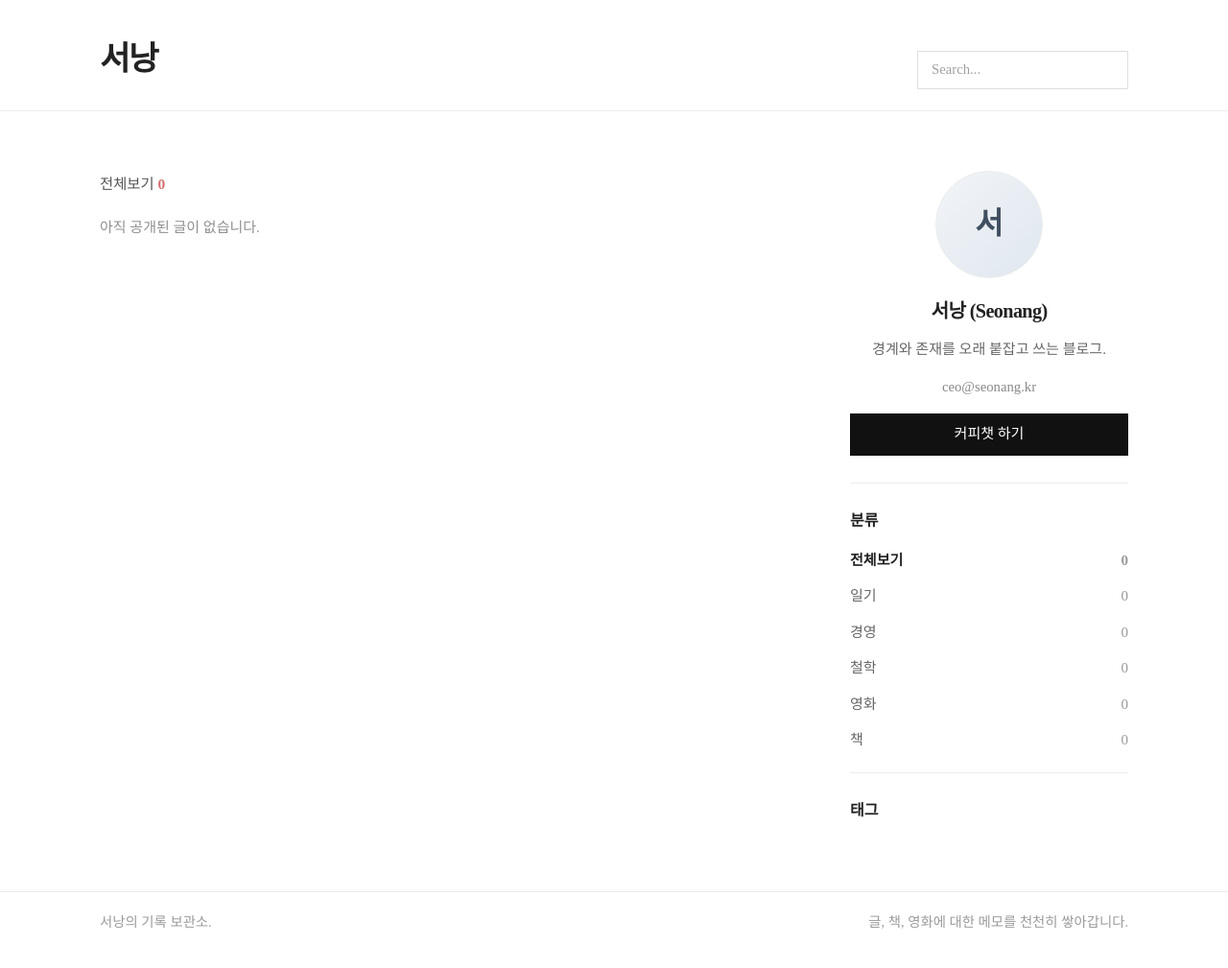
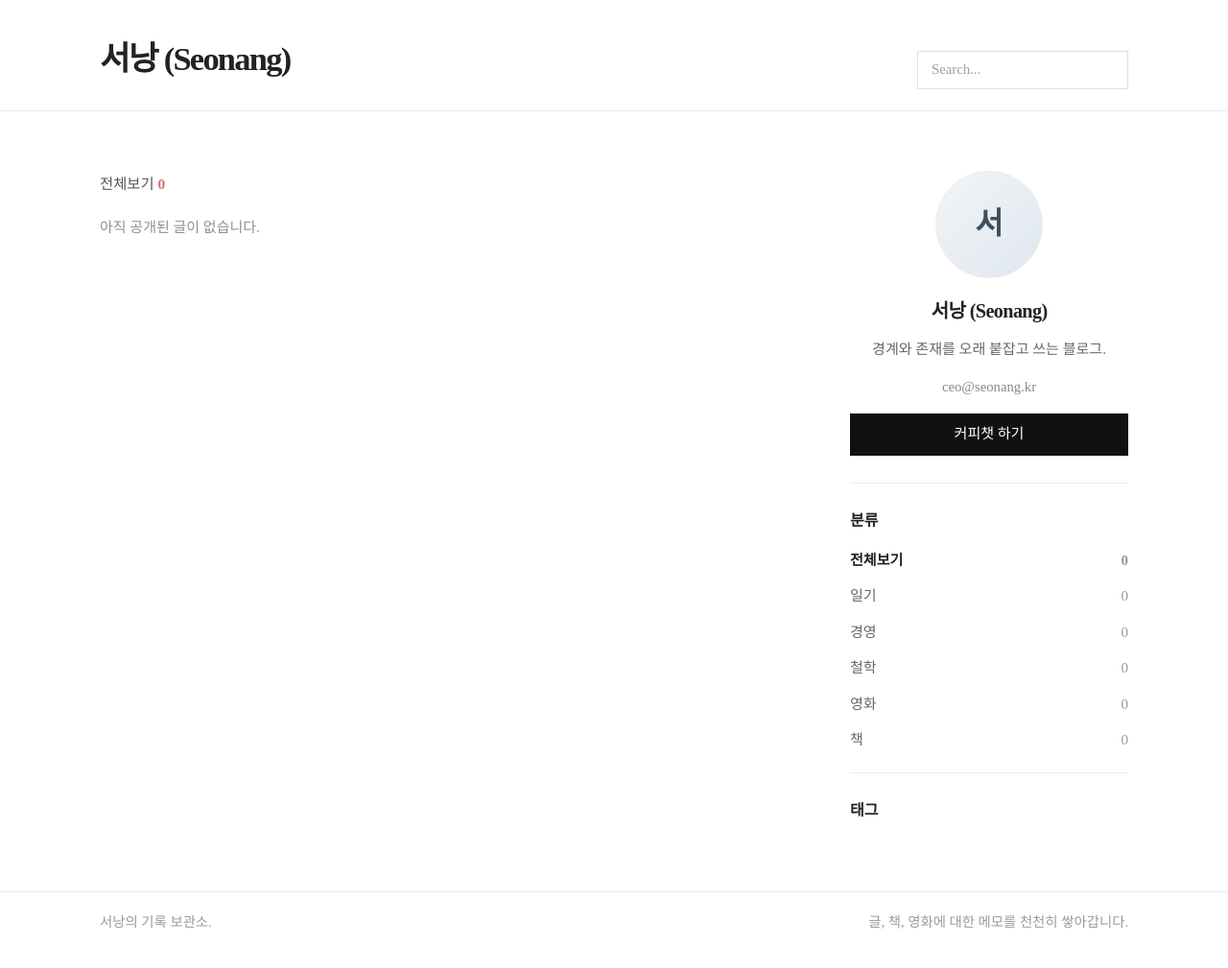
Before and after one commit to seonang/seonang.github.io, a Jekyll site: the page built from index.html, in a window 1280 px wide. Shown: the whole page at 96% size. Built offline with Jekyll 4.4.1, drawn with Linux system fonts in a browser that asks for light colours; some web fonts are replaced.

Commit message:
Update site-header.html

```diff
--- a/_includes/site-header.html
+++ b/_includes/site-header.html
@@ -1,6 +1,6 @@
 <header class="site-header">
   <div class="site-header-inner">
-    <a href="{{ '/' | relative_url }}" class="site-brand">서낭<span></span></a>
+    <a href="{{ '/' | relative_url }}" class="site-brand">서낭 (Seonang)<span></span></a>
 
     <form class="header-search" action="{{ '/search/' | relative_url }}" method="get">
       <input
```
